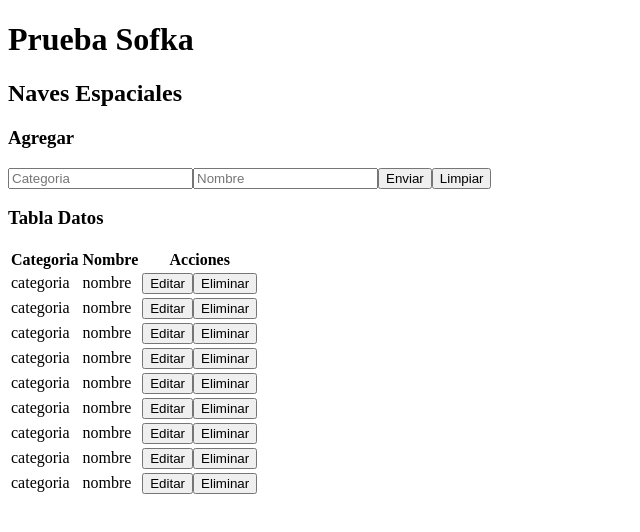
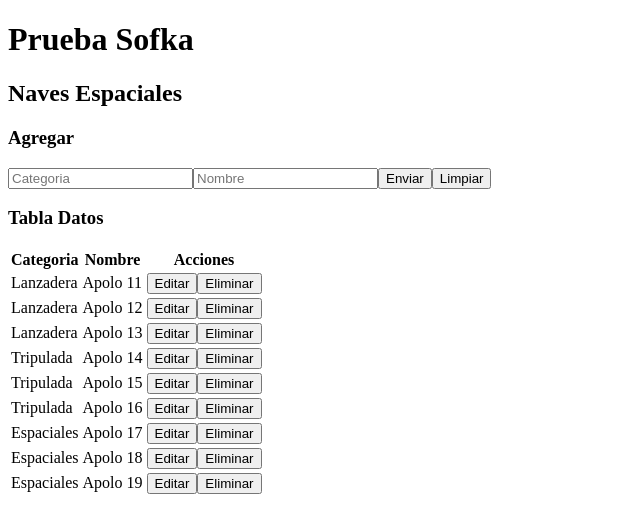
Before and after one commit to TymKey/EstacionEspacialSofka, a React (Create React App) app: page / in a window 1280 px wide. Shown: the top 532 px of the page, without its empty margins (0-640 px from the left). Built offline with nearby package versions, Linux system fonts and the light colour scheme.

Commit message:
Funcionalidad en los botones y adición de elemento

```diff
--- a/src/components/NaveForm.js
+++ b/src/components/NaveForm.js
@@ -1,19 +1,42 @@
 import React, { useState } from "react";
 
 const initialForm = {
+  category: "",
   name: "",
-  category: "",
   id: null,
 };
 
-const NaveForm = () => {
+const NaveForm = ({ createData, updateData, dataToEdit, setDataToEdit }) => {
   const [form, setForm] = useState({});
 
-  const handleChange = (e) => {};
+  const handleChange = (e) => {
+    setForm({
+      ...form,
+      [e.target.name]: e.target.value,
+    });
+  };
 
-  const handleSubmit = (e) => {};
+  const handleSubmit = (e) => {
+    e.preventDefault();
 
-  const handleReset = (e) => {};
+    if (!form.category || !form.name) {
+      alert("Datos incompletos");
+      return;
+    }
+
+    if (form.id === null) {
+      createData(form);
+    } else {
+      updateData(form);
+    }
+
+    handleReset();
+  };
+
+  const handleReset = (e) => {
+    setForm(initialForm);
+    setDataToEdit(null);
+  };
 
   return (
     <div>
@@ -21,7 +44,7 @@ const NaveForm = () => {
       <form onSubmit={handleSubmit}>
         <input
           type="text"
-          category="category"
+          name="category"
           placeholder="Categoria"
           onChange={handleChange}
           value={form.category}
--- a/src/components/NaveSpace.js
+++ b/src/components/NaveSpace.js
@@ -53,11 +53,32 @@ const initialDatabase = [
 
 const NaveSpace = () => {
   const [database, setDatabase] = useState(initialDatabase);
+  const [dataToEdit, setDataToEdit] = useState(null);
+
+  const createData = (data) => {
+    data.id = Date.now();
+    //console.log(data);
+    setDatabase(...database, data);
+  };
+
+  const updateData = (data) => {};
+
+  const deleteData = (id) => {};
+
   return (
     <div>
       <h2>Naves Espaciales</h2>
-      <NaveForm />
-      <NaveTable data={database} />
+      <NaveForm
+        createData={createData}
+        updateData={updateData}
+        dataToEdit={dataToEdit}
+        setDataToEdit={setDataToEdit}
+      />
+      <NaveTable
+        data={database}
+        setDataToEdit={setDataToEdit}
+        deleteData={deleteData}
+      />
     </div>
   );
 };
--- a/src/components/NaveTableRow.js
+++ b/src/components/NaveTableRow.js
@@ -1,10 +1,10 @@
 import React from "react";
 
-const NaveTableRow = () => {
+const NaveTableRow = ({ el }) => {
   return (
     <tr>
-      <td>categoria</td>
-      <td>nombre</td>
+      <td>{el.category}</td>
+      <td>{el.name}</td>
       <td>
         <button>Editar</button>
         <button>Eliminar</button>
```
